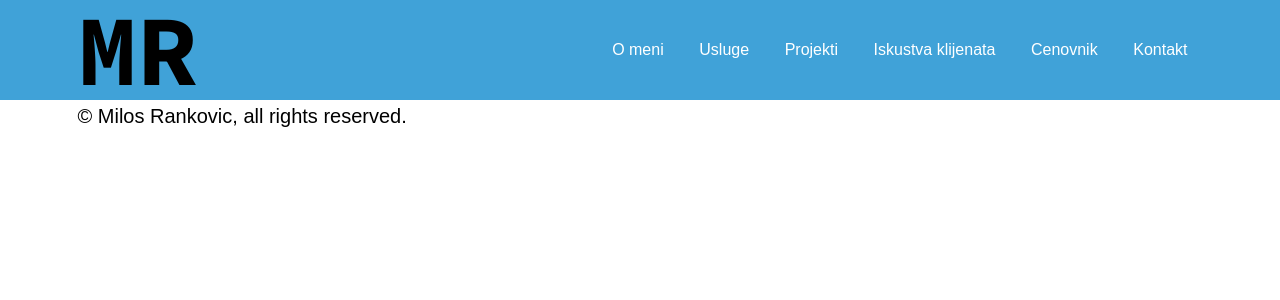
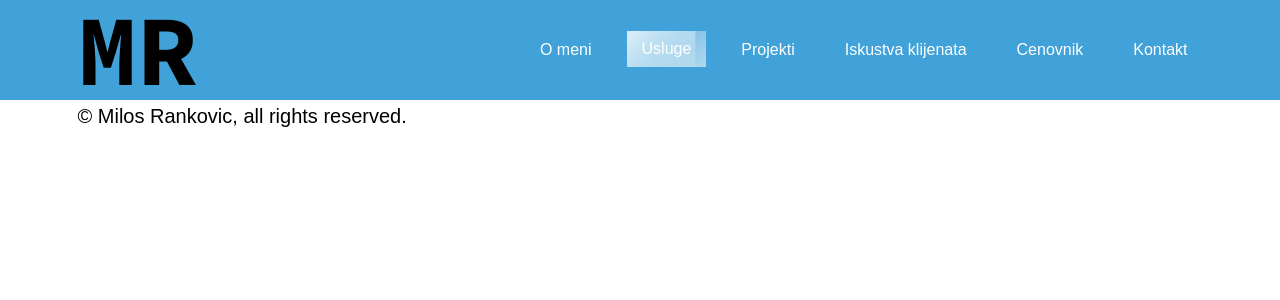
Before and after one commit to milosRank/milos-rankovic-portfolio, a PHP site: page / in a window 1280 px wide. Shown: the top 300 px of the page. Run offline with PHP 8.4, Linux system fonts and the light colour scheme; style sheets or scripts are compiled from the project's sources; some libraries are stand-ins or nearby versions; some web fonts are replaced.

Commit message:
Various changes

```diff
--- a/assets/scss/partials/header/_navigation-menu.scss
+++ b/assets/scss/partials/header/_navigation-menu.scss
@@ -24,12 +24,17 @@ header .navigation-menu {
         padding: 0;
     }
 
+    & > ul {
+        display: flex;
+        align-items: center;
+    }
+
     ul li {
         position: relative;
         padding-left: 0;
         list-style: none;
         display: inline-block;
-        // margin-right: 40px;
+        margin-right: 20px;
         padding-left: 0;
         margin-bottom: 0;
         font-size: 1.6rem;
@@ -51,12 +56,12 @@ header .navigation-menu {
         text-decoration: none;
         color: vars.$white;
         padding: 10px 15px;
+    }
 
-        &:hover {
-            background-color: vars.$brand-secondary-color;
-            color: vars.$white;
-            transition: 0.2s cubic-bezier(0.215, 0.610, 0.355, 1);
-        }
+    ul li:not(.active-section):hover {
+        background-color: vars.$brand-secondary-color;
+        color: vars.$white;
+        transition: 0.2s cubic-bezier(0.215, 0.610, 0.355, 1);
     }
 
     /*
@@ -70,7 +75,23 @@ header .navigation-menu {
         & > li {
 
             &.active-section {
-                // TODO
+
+                a {
+                    background: linear-gradient(-45deg, rgba(255, 255, 255, 0.6), rgba(0, 0, 0, 0));
+                    position: relative;
+                    overflow: hidden;
+
+                    &::before {
+                        content: '';
+                        position: absolute;
+                        top: -50%;
+                        left: -50%;
+                        width: 200%;
+                        height: 200%;
+                        background: linear-gradient(135deg, transparent 0%, rgba(255, 255, 255, 0.8) 50%, transparent 100%);
+                        animation: shine 3s infinite;
+                    }
+                }
             }
 
             &:last-child {
@@ -79,3 +100,16 @@ header .navigation-menu {
         }
     }
 }
+
+@keyframes shine {
+
+    0% {
+        transform: translateX(-100%);
+    }
+    50% {
+        transform: translateX(0);
+    }
+    100% {
+        transform: translateX(100%);
+    }
+}
--- a/partials/elements/header.php
+++ b/partials/elements/header.php
@@ -25,7 +25,7 @@
                                         <li>
                                             <a href="#">O meni</a>
                                         </li>
-                                        <li>
+                                        <li class="active-section">
                                             <a href="#">Usluge</a>
                                         </li>
                                         <li>
```
